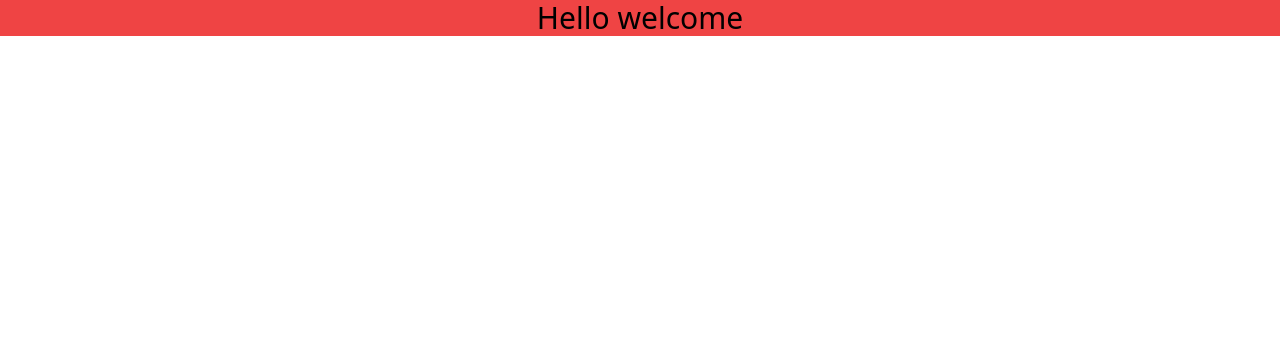
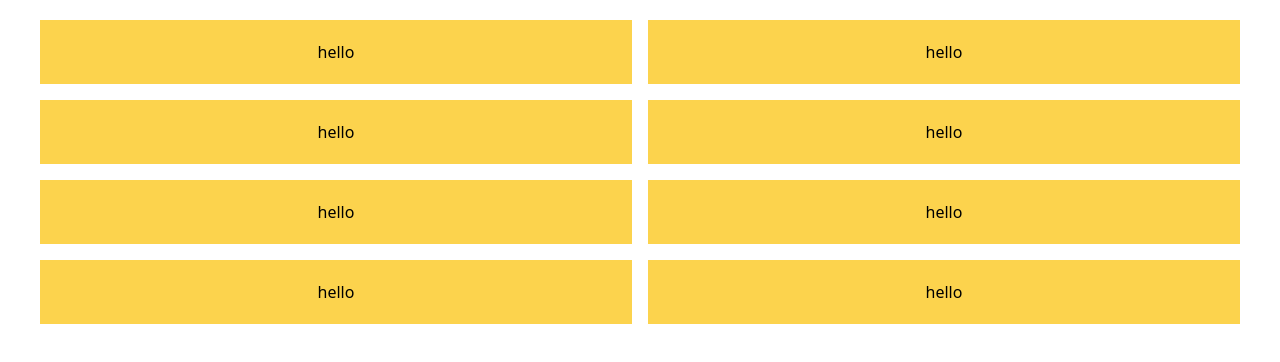
Before and after one commit to Satyam2344/tailwind_css, a plain HTML site: page index.html in a window 1280 px wide. Drawn offline with nearby package versions, Linux system fonts and the light colour scheme.

Commit message:
grid-row tailwind css

```diff
--- a/index.html
+++ b/index.html
@@ -36,8 +36,16 @@
 </head>
 
 <body>
-    <div class="container bg-red-500 mx-auto">
-    <h1 class="lg:text-center md:text-left text-3xl">Hello welcome</h1>
+    <div class="max-w-[1200px] grid grid-rows-4 grid-flow-col gap-4 mx-auto grid  gap-4 py-5">
+        <div class=" bg-amber-300 py-5 text-center"> hello</div>
+        <div class="bg-amber-300 py-5 text-center"> hello</div>
+        <div class=" bg-amber-300 py-5 text-center"> hello</div>
+        <div class="bg-amber-300 py-5 text-center"> hello</div>
+        <div class="bg-amber-300 py-5 text-center"> hello</div>
+        <div class="bg-amber-300 py-5 text-center"> hello</div>
+        <div class="bg-amber-300 py-5 text-center"> hello</div>
+        <div class="bg-amber-300 py-5 text-center"> hello</div>
+    </div>
     </div>
 
 </body>
```
